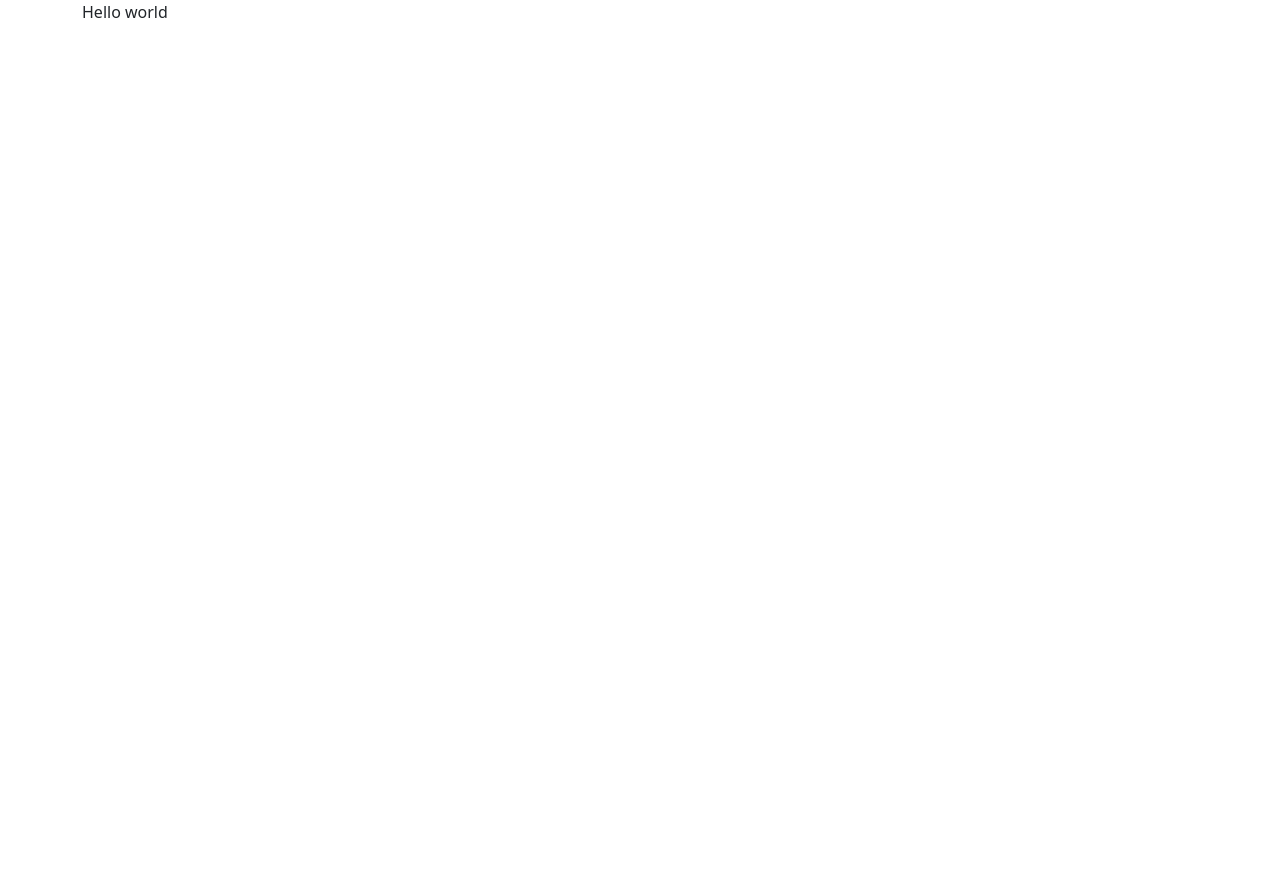
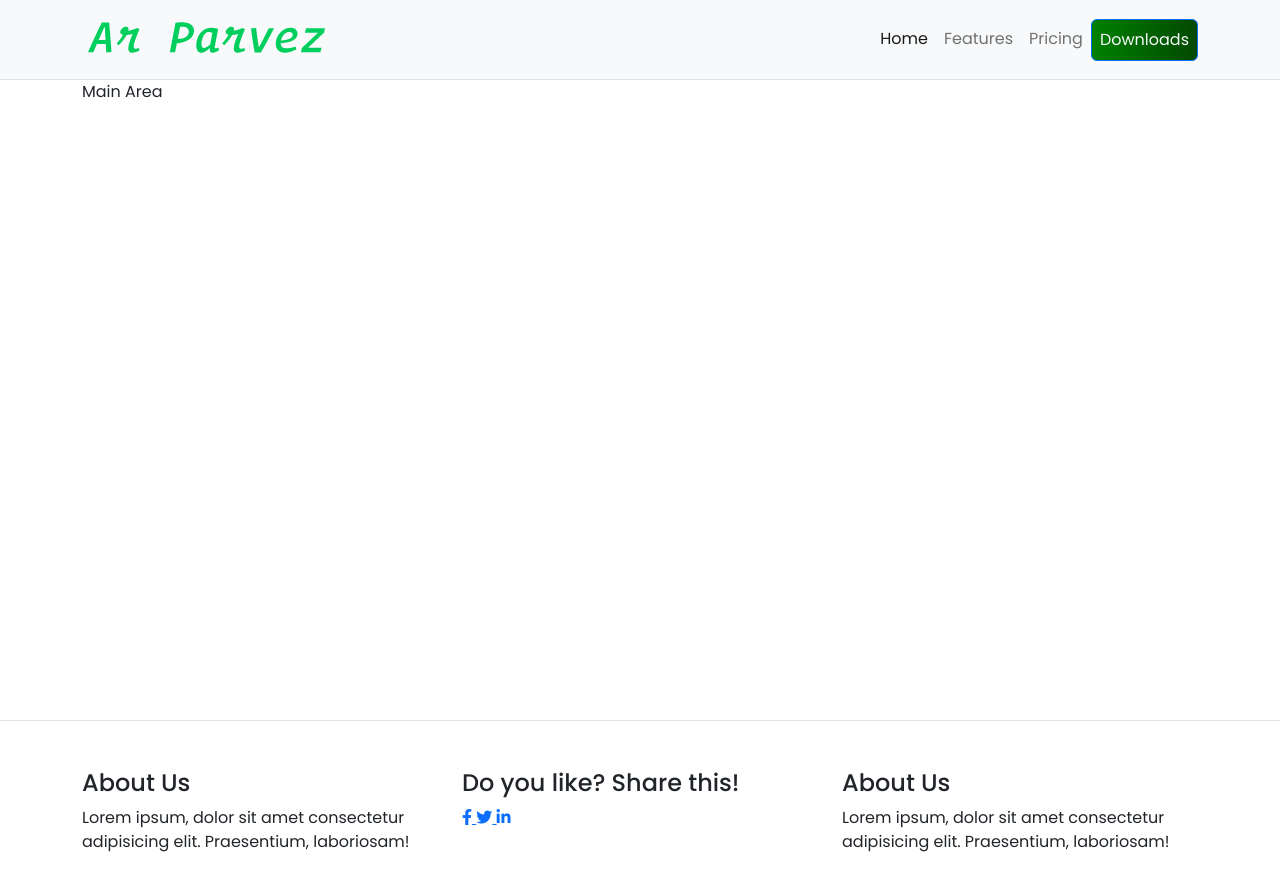
Before and after one commit to arparvez50/corporate-website, a website: page index.html in a window 1280 px wide. Before the commit the page ends 800 px from the top, so only its background shows below. Drawn offline with nearby package versions, Linux system fonts and the light colour scheme.

Commit message:
Something new added

```diff
--- a/index.html
+++ b/index.html
@@ -5,11 +5,65 @@
     <meta http-equiv="X-UA-Compatible" content="IE=edge">
     <meta name="viewport" content="width=device-width, initial-scale=1.0">
     <link rel="stylesheet" href="./css/style.css">
+    <!-- Bootstrap JavaScript Link -->
+    <script src="https://cdn.jsdelivr.net/npm/bootstrap@5.2.0/dist/js/bootstrap.bundle.min.js" integrity="sha384-A3rJD856KowSb7dwlZdYEkO39Gagi7vIsF0jrRAoQmDKKtQBHUuLZ9AsSv4jD4Xa" crossorigin="anonymous"></script>
+    <!-- Google Font -->
+    <link rel="preconnect" href="https://fonts.googleapis.com">
+    <link rel="preconnect" href="https://fonts.gstatic.com" crossorigin>
+    <link href="https://fonts.googleapis.com/css2?family=Poppins:ital,wght@0,100;0,200;0,300;0,400;0,500;0,600;0,700;0,800;0,900;1,100;1,200;1,300;1,400;1,500;1,600;1,700;1,800;1,900&display=swap" rel="stylesheet">
+    <!-- Font Awesome Icons -->
+    <link rel="stylesheet" href="https://cdnjs.cloudflare.com/ajax/libs/font-awesome/6.1.1/css/all.min.css" integrity="sha512-KfkfwYDsLkIlwQp6LFnl8zNdLGxu9YAA1QvwINks4PhcElQSvqcyVLLD9aMhXd13uQjoXtEKNosOWaZqXgel0g==" crossorigin="anonymous" referrerpolicy="no-referrer" />
+
     <title>Bootstrap 5 - Corporate Website</title>
 </head>
 <body>
+    <nav class="navbar navbar-expand-lg bg-light fixed-top border-bottom">
+        <div class="container">
+          <a class="navbar-brand" href="/"><img src="./assets/logo.png" alt=""></a>
+          <button class="navbar-toggler" type="button" data-bs-toggle="collapse" data-bs-target="#navbarNavAltMarkup" aria-controls="navbarNavAltMarkup" aria-expanded="false" aria-label="Toggle navigation">
+            <span class="navbar-toggler-icon"></span>
+          </button>
+          <div class="collapse navbar-collapse bg-light mt-3 mt-md-0" id="navbarNavAltMarkup">
+            <div class="navbar-nav ms-auto">
+              <a class="nav-link active" aria-current="page" href="#">Home</a>
+              <a class="nav-link" href="#">Features</a>
+              <a class="nav-link" href="#">Pricing</a>
+              <a class="nav-link btn btn-primary text-light download" href="#">Downloads</a>
+            </div>
+          </div>
+        </div>
+      </nav>
+      <div class="extra-margin"></div>
+      <main style="min-height: 80vh;">
     <div class="container">
-        <p>Hello world</p>
-    </div>
+        <p>Main Area</p>
+    </div></main>
+    <footer class="border-top">
+        <div class="container my-5">
+            <div class="row">
+                <div class="col-lg-4">
+                    <h4>About Us</h4>
+                    <p>Lorem ipsum, dolor sit amet consectetur adipisicing elit. Praesentium, laboriosam!</p>
+                </div>
+                <div class="col-lg-4">
+                    <h4>Do you like? Share this!</h4>
+                    <a href="#" class="social-icon">
+                        <i class="fa-brands fa-facebook-f"></i>
+                    </a>
+                    <a href="#" class="social-icon">
+                        <i class="fa-brands fa-twitter"></i>
+                    </a>
+                    <a href="#" class="social-icon">
+                        <i class="fa-brands fa-linkedin-in"></i>
+                    </a>
+                </div>
+                <div class="col-lg-4">
+                    <h4>About Us</h4>
+                    <p>Lorem ipsum, dolor sit amet consectetur adipisicing elit. Praesentium, laboriosam!</p>
+                </div>
+            </div>
+        </div>
+    </footer>
+
 </body>
 </html>
--- a/scss/index.scss
+++ b/scss/index.scss
@@ -1,5 +1,12 @@
 // Bootstrap Theme Changes
-
+@import './nav/navbar.scss';
 
 // Import Boostrap SASS
 @import "../node_modules/bootstrap/scss/bootstrap";
+body{
+    font-family: 'Poppins', sans-serif;
+}
+
+.extra-margin{
+    margin-top: 80px;
+}
--- /dev/null
+++ b/scss/nav/navbar.scss
@@ -0,0 +1,9 @@
+.navbar{
+    height: 80px;
+}
+.download{
+    padding: 0.5rem;
+    background-image: linear-gradient(90deg, green, rgb(1, 73, 1));
+    border: none;
+    outline: none;
+}
```
Also changed, not shown: assets/logo.png (added), css/style.css, 1 other file.
